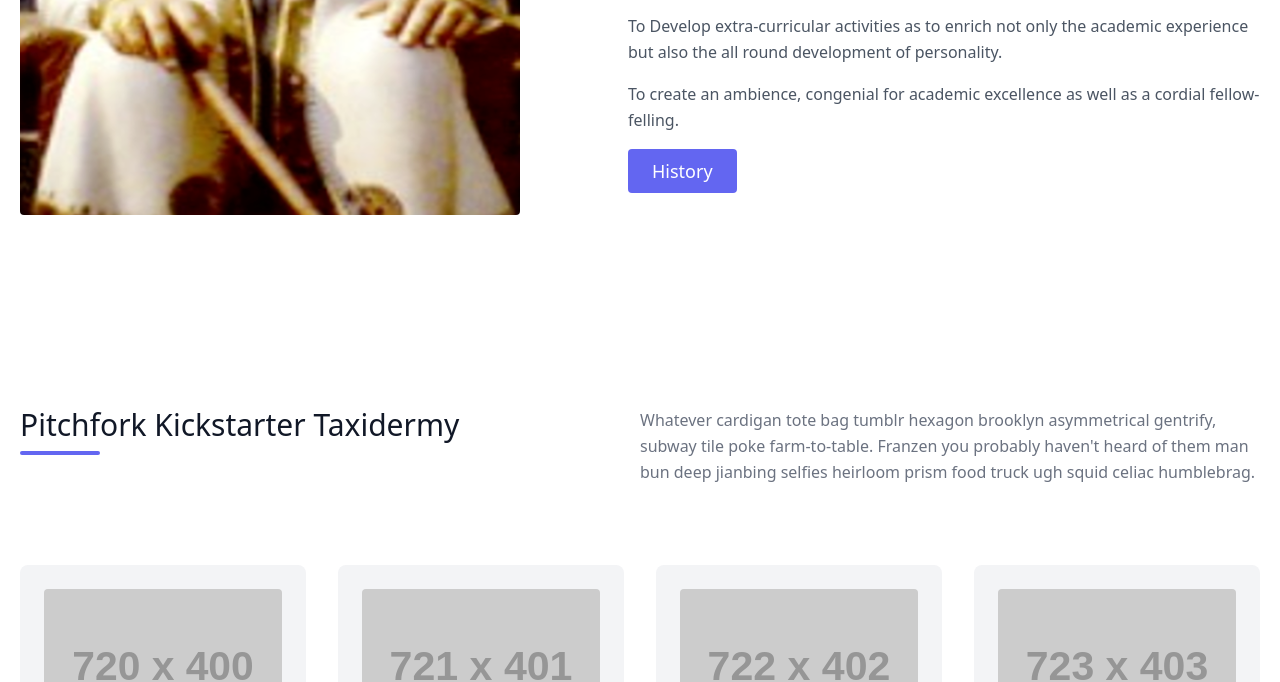
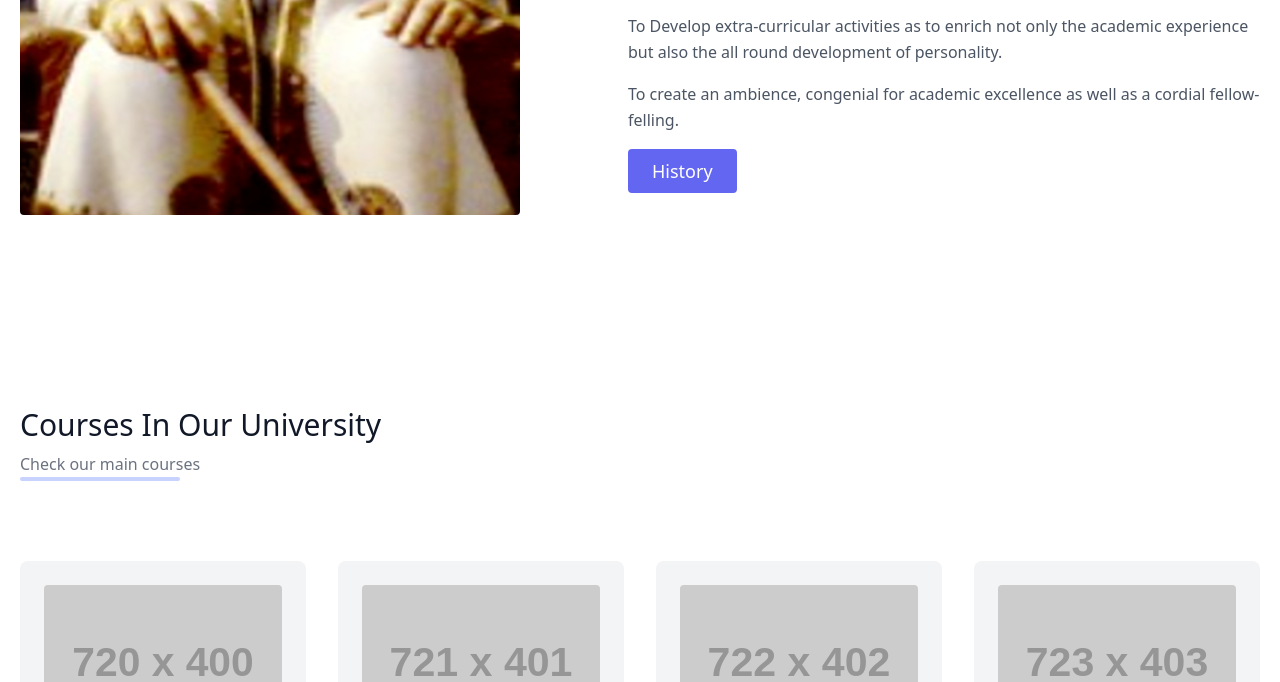
Before and after one commit to ayushkssk/HDJainCollege, a plain HTML site: page index.html in a window 1280 px wide. Shown: the part 491-1173 px from the top of the page. Drawn offline with nearby package versions, Linux system fonts and the light colour scheme; placeholder pictures from the web are drawn by us.

Commit message:
Update index.html

```diff
--- a/index.html
+++ b/index.html
@@ -67,10 +67,10 @@
         <div class="container px-5 py-24 mx-auto">
             <div class="flex flex-wrap w-full mb-20">
                 <div class="lg:w-1/2 w-full mb-6 lg:mb-0">
-                    <h1 class="sm:text-3xl text-2xl font-medium title-font mb-2 text-gray-900">Pitchfork Kickstarter Taxidermy</h1>
-                    <div class="h-1 w-20 bg-indigo-500 rounded"></div>
+                    <h1 class="sm:text-3xl text-2xl font-medium title-font mb-2 text-gray-900">Courses In Our University</h1>
+                    <h1 class="lg:w-1/2 w-full leading-relaxed text-gray-500">Check our main courses</h1>
+                    <div class="h-1 w-40 bg-indigo-200 rounded"></div>
                 </div>
-                <p class="lg:w-1/2 w-full leading-relaxed text-gray-500">Whatever cardigan tote bag tumblr hexagon brooklyn asymmetrical gentrify, subway tile poke farm-to-table. Franzen you probably haven't heard of them man bun deep jianbing selfies heirloom prism food truck ugh squid celiac humblebrag.</p>
             </div>
             <div class="flex flex-wrap -m-4">
                 <div class="xl:w-1/4 md:w-1/2 p-4">
```
